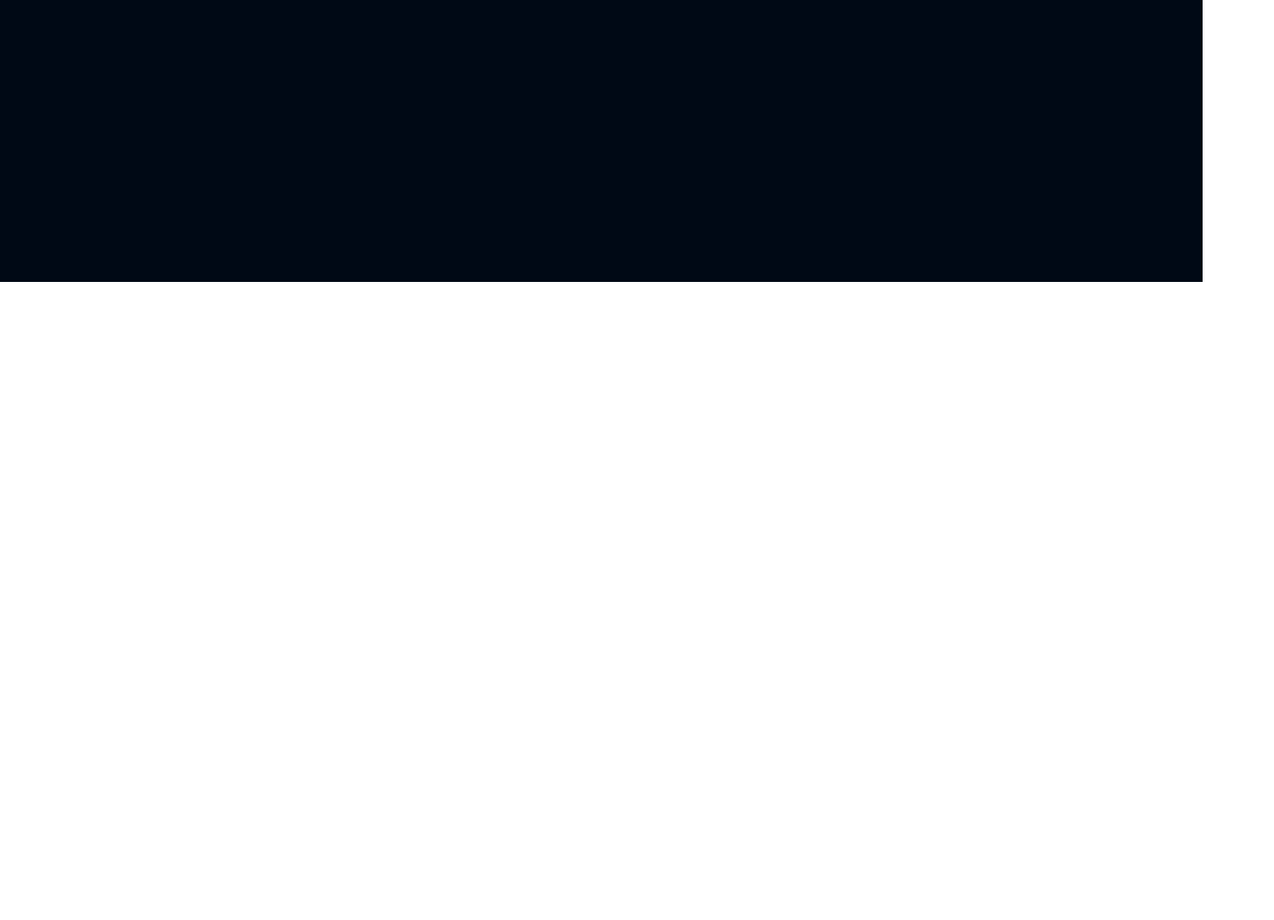
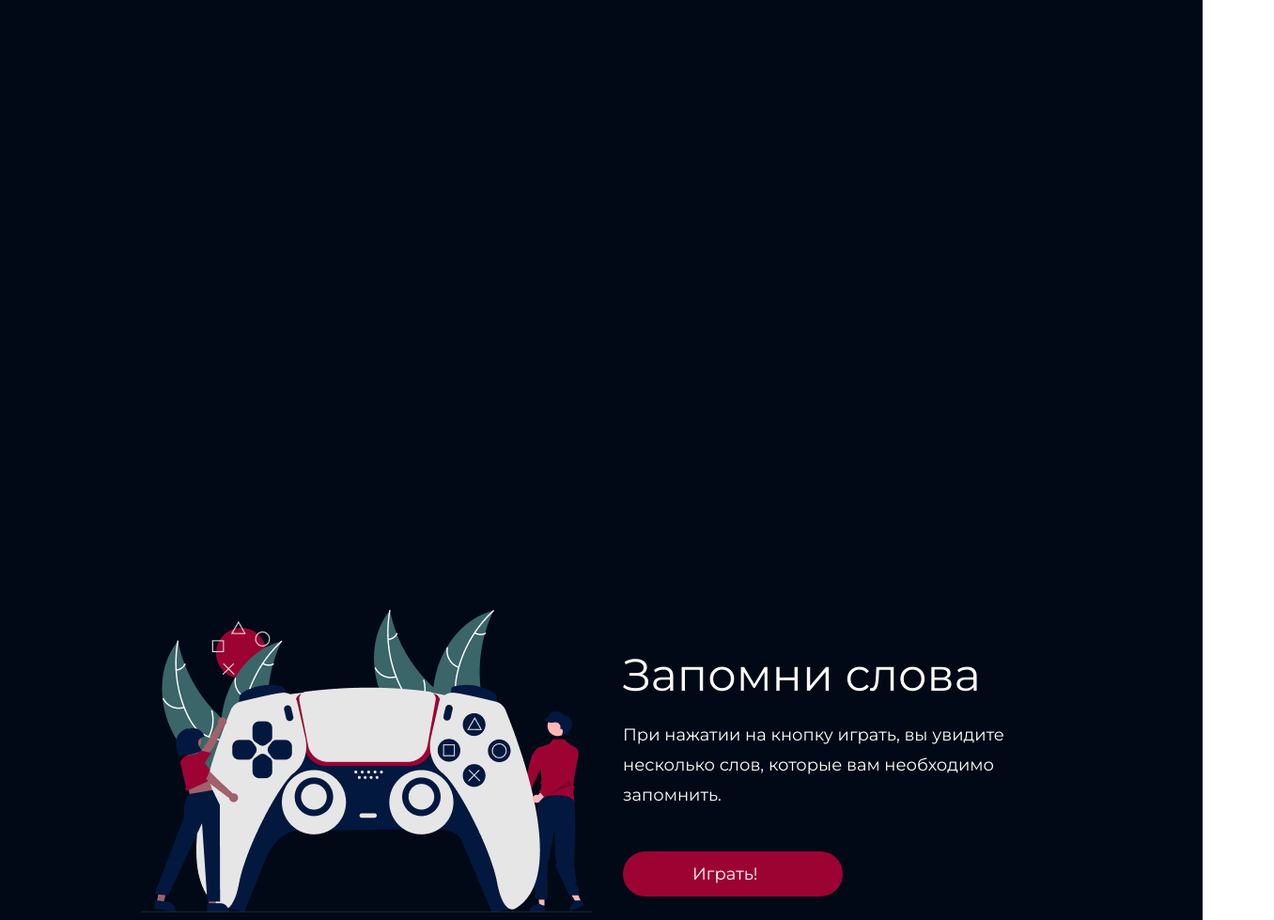
Before and after one commit to Zinakhan93/Homework, a plain HTML site: page site/index.html in a window 1280 px wide. Shown: the part 2304-3283 px from the top of the page at 94% size, 1356 px wide, since content can reach past the window. Before the commit the page ends 2604 px from the top, so only its background shows below. Drawn offline with Linux system fonts and the light colour scheme.

Commit message:
Game 2 added

```diff
--- a/site/index.html
+++ b/site/index.html
@@ -60,6 +60,16 @@
 
     </section>
     <section class="content_game_2">
+        <div class="container">
+            <img src="img/игра2.png" alt="картинка">
+        </div>
+        <div class="container">
+            <h2 class="title2">Запомни слова </h2>
+            <p class="text3">При нажатии на кнопку играть, вы увидите несколько слов,
+                которые вам необходимо запомнить.
+            </p>
+            <div class="header_link"> <a class="link" href="#game-center">Играть!</a></div>
+        </div>
 
     </section>
 </body>
--- a/site/style.css
+++ b/site/style.css
@@ -100,6 +100,7 @@
       flex: 1;
       flex-direction: row;
       justify-content: space-between;
+      gap: 32px;
   }
 
   .game {
@@ -156,6 +157,7 @@
       background-repeat: no-repeat;
       background-size: cover;
       color: #000915;
+      gap: 32px;
 
   }
 
@@ -183,3 +185,18 @@
       align-items: center;
       color: #FFFFFF;
   }
+
+  .content_game_2 {
+      height: 1024px;
+      padding: 0 150px;
+      display: flex;
+      align-items: center;
+      justify-content: space-between;
+      background-image: url(img/фон_игры2\ \(1\).jpg);
+      background-position: center;
+      background-repeat: no-repeat;
+      background-size: cover;
+      color: #000915;
+      gap: 32px;
+
+  }
```
Also changed, not shown: site/img/игра2.png (added), site/img/фон_игры2 (1).jpg (added).
